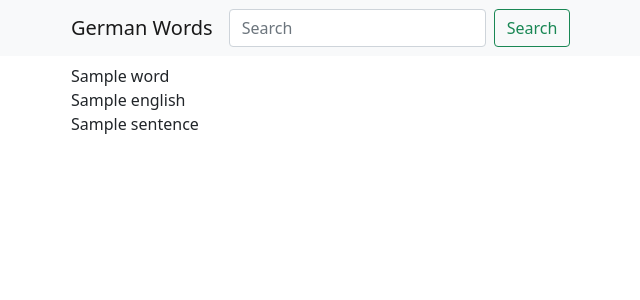
After one commit to gasci/german-words, a Python web app: template templates/word.html in a window 1280 px wide. The commit adds this page. Shown: the top 300 px of the page, without its empty margins (11-651 px from the left). Run offline with Jinja, Linux system fonts and the light colour scheme; the template is opened without the code that fills it: most values are stand-ins (such as "Sample title", 1, 10 or a date in 2020).

Commit message:
add seperate pages

```diff
--- /dev/null
+++ b/templates/base.html
@@ -0,0 +1,67 @@
+<!DOCTYPE html>
+<html lang="en">
+
+<head>
+    <title>Bootstrap Example</title>
+    <meta charset="utf-8">
+    <meta name="viewport" content="width=device-width, initial-scale=1">
+    <link href="https://cdn.jsdelivr.net/npm/bootstrap@5.0.2/dist/css/bootstrap.min.css" rel="stylesheet"
+        integrity="sha384-EVSTQN3/azprG1Anm3QDgpJLIm9Nao0Yz1ztcQTwFspd3yD65VohhpuuCOmLASjC" crossorigin="anonymous">
+    <script src="https://cdn.jsdelivr.net/npm/bootstrap@5.0.2/dist/js/bootstrap.bundle.min.js"
+        integrity="sha384-MrcW6ZMFYlzcLA8Nl+NtUVF0sA7MsXsP1UyJoMp4YLEuNSfAP+JcXn/tWtIaxVXM"
+        crossorigin="anonymous"></script>
+</head>
+
+<nav class="navbar navbar-expand-lg navbar-light bg-light">
+    <div class="container">
+        <a class="navbar-brand" href="#">German Words</a>
+        <button class="navbar-toggler" type="button" data-bs-toggle="collapse" data-bs-target="#navbarSupportedContent"
+            aria-controls="navbarSupportedContent" aria-expanded="false" aria-label="Toggle navigation">
+            <span class="navbar-toggler-icon"></span>
+        </button>
+        <div class="collapse navbar-collapse" id="navbarSupportedContent">
+            <!-- <ul class="navbar-nav me-auto mb-2 mb-lg-0">
+                <li class="nav-item">
+                    <a class="nav-link active" aria-current="page" href="#">Home</a>
+                </li>
+                <li class="nav-item">
+                    <a class="nav-link" href="#">Link</a>
+                </li>
+                <li class="nav-item dropdown">
+                    <a class="nav-link dropdown-toggle" href="#" id="navbarDropdown" role="button"
+                        data-bs-toggle="dropdown" aria-expanded="false">
+                        Dropdown
+                    </a>
+                    <ul class="dropdown-menu" aria-labelledby="navbarDropdown">
+                        <li><a class="dropdown-item" href="#">Action</a></li>
+                        <li><a class="dropdown-item" href="#">Another action</a></li>
+                        <li>
+                            <hr class="dropdown-divider">
+                        </li>
+                        <li><a class="dropdown-item" href="#">Something else here</a></li>
+                    </ul>
+                </li>
+                <li class="nav-item">
+                    <a class="nav-link disabled" href="#" tabindex="-1" aria-disabled="true">Disabled</a>
+                </li>
+            </ul> -->
+            <form class="d-flex">
+                <input class="form-control me-2" type="search" placeholder="Search" aria-label="Search">
+                <button class="btn btn-outline-success" type="submit">Search</button>
+            </form>
+        </div>
+    </div>
+</nav>
+
+<body>
+
+
+    <div class="container pt-2">
+
+        {% block body %}{% endblock %}
+    </div>
+
+
+</body>
+
+</html>
--- /dev/null
+++ b/templates/word.html
@@ -0,0 +1,7 @@
+{% extends 'base.html' %}
+
+{% block body %}
+{{ word }} <br>
+{{ english }} <br>
+{{ sentence }} <br>
+{% endblock %}
```
Also changed, not shown: app.py (+7 -4 lines), assets/vocab.json (+9 -1 lines), templates/main.html (+9 -18 lines).
